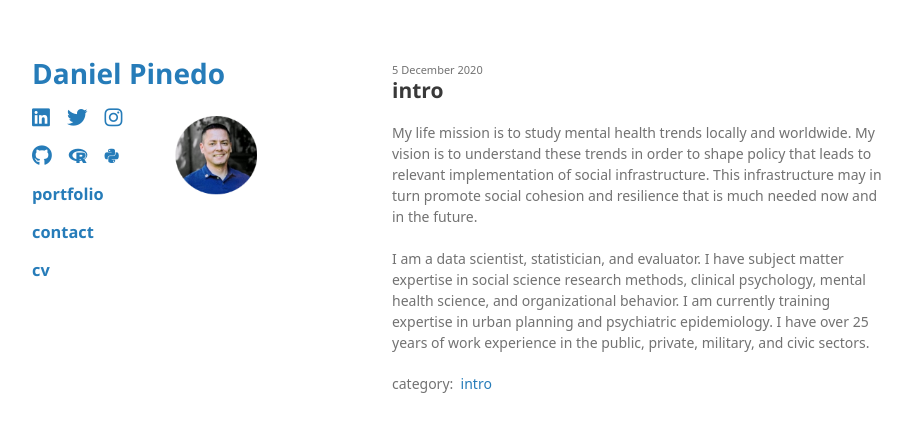
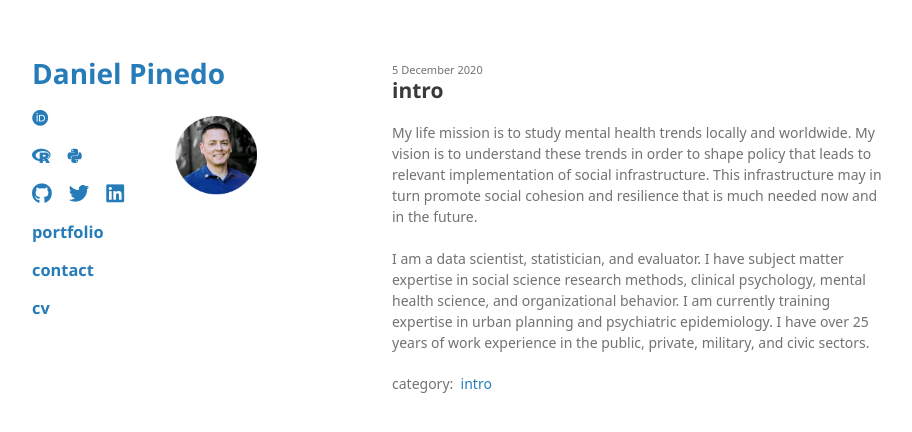
Before and after one commit to odenipinedo/odenipinedo.github.io, a Jekyll site: the page built from index.html, in a window 1280 px wide. Shown: the top 432 px of the page, without its empty margins (178-1090 px from the left). Built offline with Jekyll 4.4.1, drawn with Linux system fonts in a browser that asks for light colours; nearby versions of some CDN libraries; some web fonts are replaced; the repository's description, which GitHub fills in, is left out.

Commit message:
Update head.html

```diff
--- a/_includes/head.html
+++ b/_includes/head.html
@@ -2,16 +2,24 @@
 <div class="row">
   <div class="column">
 
+     <div class="list-group">
+      <h3>
+      <a href="https://orcid.org/0000-0002-1864-1303" class="btn" target="_blank" rel="noopener noreferrer">
+        <i class="fab fa-orcid"></i>&nbsp; &nbsp;
+      </a>
+      <a href="https://scholar.google.com/citations?hl=en&user=owb4eZUAAAAJ" class="btn">
+        <i class="ai ai-google-scholar"></i>&nbsp; &nbsp;
+      </a>
+      </h3>
+    </div>
+
     <div class="list-group">
       <h3>
-      <a href="https://www.linkedin.com/in/odenipinedo" class="btn" target="_blank" rel="noopener noreferrer">
-        <i class="fab fa-linkedin fa-lg"></i>&nbsp; &nbsp;
+      <a href="https://pinedo.org/R" class="btn">
+        <i class="fab fa-r-project"></i>&nbsp; &nbsp;
       </a>
-      <a href="https://www.twitter.com/odenipinedo" class="btn" target="_blank" rel="noopener noreferrer">
-        <i class="fab fa-twitter fa-lg"></i>&nbsp; &nbsp;
-      </a>
-      <a href="https://www.instagram.com/odenipinedo" class="btn" target="_blank" rel="noopener noreferrer">
-        <i class="fab fa-instagram fa-lg"></i>
+      <a href="https://pinedo.org/Python" class="btn">
+        <i class="fab fa-python"></i>
       </a>
       </h3>
     </div>
@@ -21,13 +29,12 @@
       <a href="https://github.com/odenipinedo" class="btn" target="_blank" rel="noopener noreferrer">
         <i class="fab fa-github fa-lg"></i>&nbsp; &nbsp;
       </a>
-      <a href="https://pinedo.org/R" class="btn">
-        <i class="fab fa-r-project"></i>&nbsp; &nbsp;
+      <a href="https://www.twitter.com/odenipinedo" class="btn" target="_blank" rel="noopener noreferrer">
+        <i class="fab fa-twitter fa-lg"></i>&nbsp; &nbsp;
       </a>
-      <a href="https://pinedo.org/Python" class="btn">
-        <i class="fab fa-python"></i>
+      <a href="https://www.linkedin.com/in/odenipinedo" class="btn" target="_blank" rel="noopener noreferrer">
+        <i class="fab fa-linkedin fa-lg"></i>&nbsp; &nbsp;
       </a>
-      </h3>
     </div>
 
     <h3><a href="/portfolio">portfolio</h3>
```
